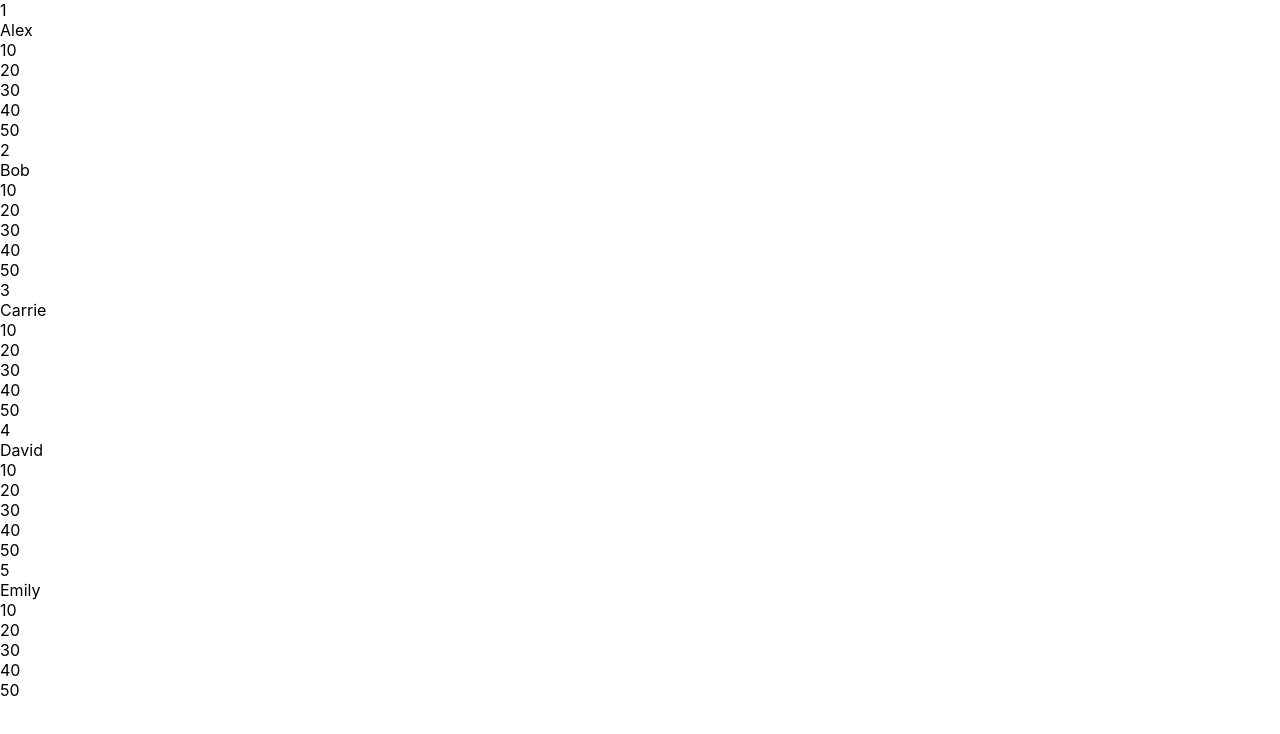
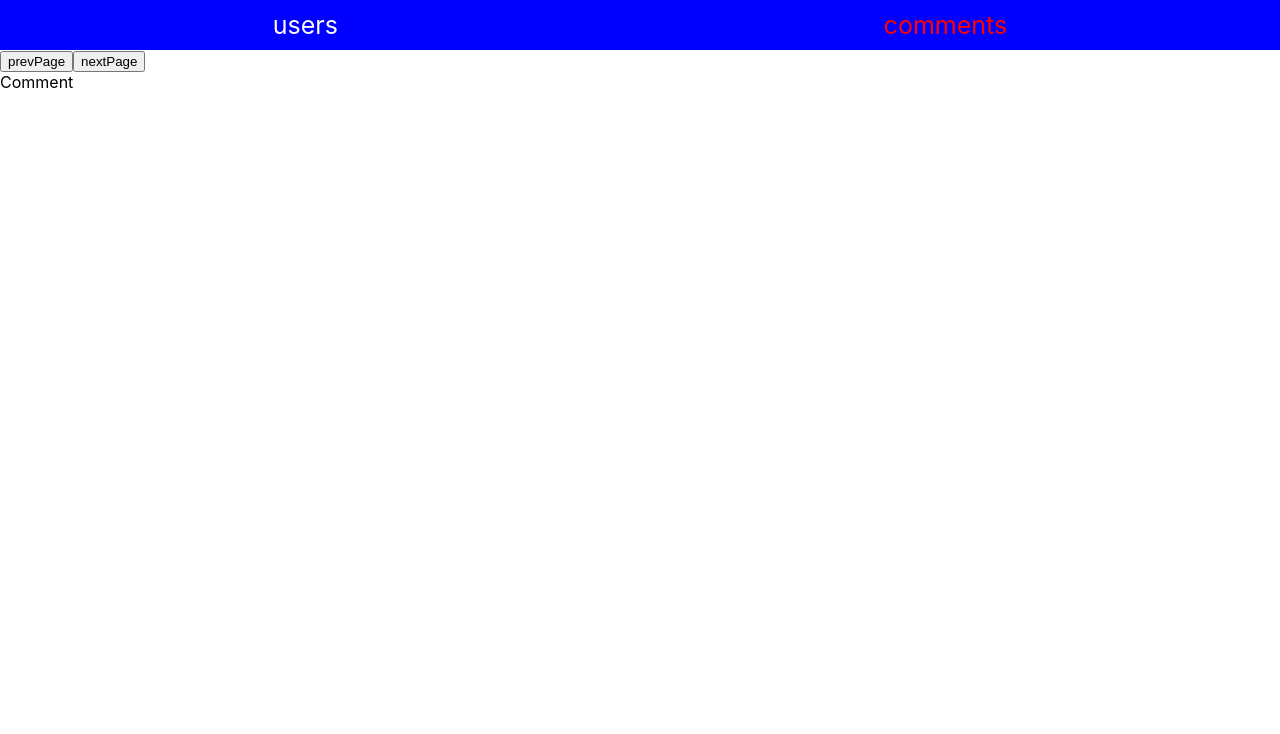
Before and after one commit to Filain/react-studying, a React (Create React App) app: page /comments in a window 1280 px wide. Shown: the top 734 px of the page. Built offline with nearby package versions, Linux system fonts and the light colour scheme.

Commit message:
ROUTER , NavLink

```diff
--- a/package.json
+++ b/package.json
@@ -10,8 +10,10 @@
     "@types/node": "^16.18.97",
     "@types/react": "^18.3.3",
     "@types/react-dom": "^18.3.0",
+    "axios": "^1.7.2",
     "react": "^18.3.1",
     "react-dom": "^18.3.1",
+    "react-router-dom": "^6.23.1",
     "react-scripts": "5.0.1",
     "typescript": "^4.9.5",
     "web-vitals": "^2.1.4"
--- a/src/App.tsx
+++ /dev/null
@@ -1,38 +0,0 @@
-import {FC, PropsWithChildren} from "react";
-import {Users} from "./components/Users";
-
-interface IProps extends PropsWithChildren {
-
-}
-
-const App: FC<IProps> = () => {
-    return (
-        <div>
-            {/*          1) npx create-react-app . --template typescript - створить проект  в пустому з тайпскриптом*/}
-            {/*          npx create-react-app . - без тайпскрипта*/}
-            {/*          2) .gitignore додаємо .idea*/}
-            {/*          3) Видаляємо:*/}
-            {/*                        src/App.css*/}
-            {/*                        src/App.test.tsx*/}
-            {/*                        src/index.css - тут під вопросом, але видаляємо*/}
-            {/*                        src/logo.svg*/}
-            {/*                        src/reportWebVitals.ts*/}
-            {/*                        src/setupTests.ts*/}
-            {/*          4) src/index.tsx*/}
-            {/*                 root.render(<App/>);*/}
-            {/*          5) src/App.tsx*/}
-            {/*                       const App = () => {*/}
-            {/*                       return (*/}
-            {/*                       <div>*/}
-            {/*                       App*/}
-            {/*                       </div>*/}
-            {/*                        );*/}
-            {/*        };*/}
-            {/*          export {App};*/}
-            {/*          7) tsconfig.json-> "strictNullChecks": false*/}
-        <Users/>
-        </div>
-    );
-};
-
-export {App};
--- /dev/null
+++ b/src/Layout/MainLayout.tsx
@@ -0,0 +1,18 @@
+import {FC, PropsWithChildren} from "react";
+import {Header} from "../components/Header/Header";
+import {Outlet} from "react-router-dom";
+
+interface IProps extends PropsWithChildren {
+
+}
+
+const MainLayout: FC<IProps> = () => {
+    return (
+        <div>
+            <Header/>
+            <Outlet/>
+        </div>
+    );
+};
+
+export {MainLayout};
--- /dev/null
+++ b/src/components/Comment/comment.tsx
@@ -0,0 +1,15 @@
+import {FC, PropsWithChildren} from "react";
+
+interface IProps extends PropsWithChildren {
+
+}
+
+const Comment: FC<IProps> = () => {
+    return (
+        <div>
+            Comment
+        </div>
+    );
+};
+
+export {Comment};
--- /dev/null
+++ b/src/components/Header/Header.module.css
@@ -0,0 +1,18 @@
+.Header {
+    display: flex;
+    height: 50px;
+    background-color: blue;
+    color: snow;
+    font-size: 25px;
+    justify-content: space-around;
+    align-items: center;
+}
+
+.Header a {
+    text-decoration: none;
+    color: snow;
+}
+
+.Header a[class='active'] {
+    color: red;
+}
--- /dev/null
+++ b/src/components/Header/Header.tsx
@@ -0,0 +1,25 @@
+import {FC, PropsWithChildren} from "react";
+import {NavLink, useNavigate} from "react-router-dom";
+import css from './Header.module.css';
+
+interface IProps extends PropsWithChildren {
+
+}
+
+const Header: FC<IProps> = () => {
+    const navigate = useNavigate();
+    return (
+        <div>
+            <div>
+                <div className={css.Header}>
+                    <NavLink to={"/users/all"}>users</NavLink>
+                    <NavLink to={"/comments"}>comments</NavLink>
+                </div>
+                <button onClick={() => navigate(-1)}>prevPage</button>
+                <button onClick={() => navigate(1)}>nextPage</button>
+            </div>
+        </div>
+    );
+};
+
+export {Header};
--- a/src/components/Users.tsx
+++ b/src/components/Users/Users.tsx
@@ -41,7 +41,7 @@ const Users: FC<IProps> = () => {
             {/*Коротке замикання з ||*/}
             {/*{post || <div>No post available</div>}*/}
             {/*Цей код рендерить <div>No post available</div>, якщо post є null, undefined,
-            або іншим значенням, яке інтерпретується як хибне в контексті JavaScript.*/}
+            або іншим значенням, я ке інтерпретується як хибне в контексті JavaScript.*/}
 
 
 
--- a/src/index.tsx
+++ b/src/index.tsx
@@ -1,13 +1,12 @@
 import React from 'react';
 import ReactDOM from 'react-dom/client';
 import './index.css';
-import {App} from "./App";
+import {RouterProvider} from "react-router-dom";
+import {router} from "./router";
 
 const root = ReactDOM.createRoot(
   document.getElementById('root') as HTMLElement
 );
 root.render(
-
-    <App />
-
+<RouterProvider router={router}/>
 );
--- /dev/null
+++ b/src/pages/CommentsPage.tsx
@@ -0,0 +1,16 @@
+import {FC, PropsWithChildren} from "react";
+import {Comment} from "../components/Comment/comment";
+
+interface IProps extends PropsWithChildren {
+
+}
+
+const CommentsPage: FC<IProps> = () => {
+    return (
+        <div>
+            <Comment/>
+        </div>
+    );
+};
+
+export {CommentsPage};
--- /dev/null
+++ b/src/pages/UsersPage.tsx
@@ -0,0 +1,16 @@
+import {FC, PropsWithChildren} from "react";
+import {Outlet} from "react-router-dom";
+
+interface IProps extends PropsWithChildren {
+
+}
+
+const UsersPage: FC<IProps> = () => {
+    return (
+        <div>
+            <Outlet/>
+        </div>
+    );
+};
+
+export {UsersPage};
--- /dev/null
+++ b/src/router.tsx
@@ -0,0 +1,77 @@
+/*
+0.1) npx create-react-app . --template typescript - створить проект  в пустому з тайпскриптом
+npx create-react-app . - без тайпскрипта
+0.2) .gitignore додаємо .idea
+0.3) Видаляємо:
+        src/App.tsx
+        src/App.css
+        src/App.test.tsx
+        src/index.css - тут під вопросом, але видаляємо
+        src/logo.svg
+        src/reportWebVitals.ts
+        src/setupTests.ts
+
+
+1)  npm i react-router-dom
+    https://reactrouter.com/en/main/start/tutorial
+
+2) Створюємо src/router.tsx
+        const router = createBrowserRouter([
+    {
+        path: '', element: <MainLayout/>, children: [
+            {index: true, element: <Navigate to={'home'}/>},
+            {path: 'home', element: <UsersPage/>},
+            {
+                path: 'cars', element: <CarsPage/>, children: [
+                    {path: 'select', element: <SelectedCarPage/>}
+                ]
+            },
+        ]
+    }
+]);
+export {router}
+
+
+3) Підключаємо роутер в index.tsx
+
+    const root = ReactDOM.createRoot(
+  document.getElementById('root') as HTMLElement
+);
+
+root.render(
+<RouterProvider router={router}/>
+);
+
+4) Роути ведуть Layout які в свою чергу на Pages, а ті в свою чергу на компоненти
+  - {path: 'users', element: <UsersPage/>, children: [
+                {path: 'all', element: <Users/>},]},
+  - в компоненті UsersPage вставляємо <Outlet/>
+  - даний роут http://localhost:3000/users/all
+
+5) Navlink використовуємо для переключення між роутами
+<NavLink to={'/users'}>users</NavLink>
+https://reactrouter.com/en/main/components/nav-link
+
+*/
+
+import {createBrowserRouter, Navigate} from "react-router-dom";
+import {UsersPage} from "./pages/UsersPage";
+import {MainLayout} from "./Layout/MainLayout";
+import {Users} from "./components/Users/Users";
+import {CommentsPage} from "./pages/CommentsPage";
+
+const router = createBrowserRouter([
+    {
+        path: '', element: <MainLayout/>, children: [
+            {index: true, element: <Navigate to={'users'}/>}, //  коли користувач заходить на кореневий шлях (наприклад, example.com/), він автоматично буде перенаправлений на example.com/home.
+            {path: 'users', element: <UsersPage/>, children: [
+                {path: 'all', element: <Users/>},
+            ]},
+            {path: 'comments', element: <CommentsPage/>},
+
+        ]
+    },
+])
+
+
+export {router}
```
Also changed, not shown: src/components/Users/User.tsx (renamed from src/components/User.tsx), 1 other file (tests, documents, lock files or other folders).
